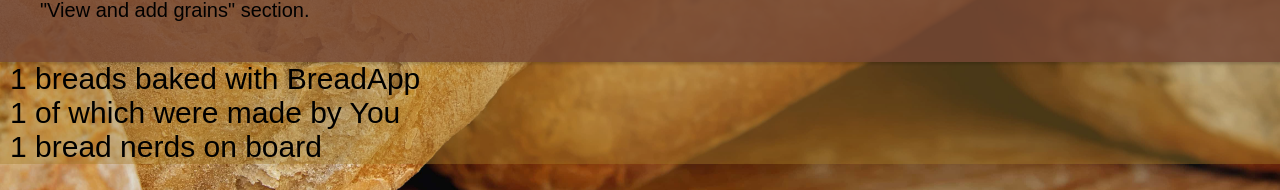
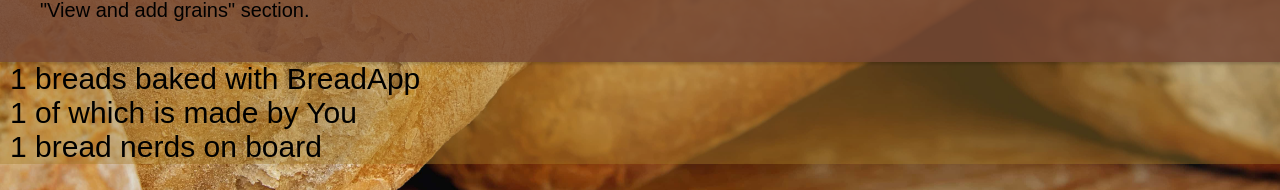
Before and after one commit to lukaszw92/BreadApp, a Django app: page / in a window 1280 px wide. Shown: the part 610-800 px from the top of the page. Run offline with Django 3.2, Linux system fonts and the light colour scheme; a user stored in the database is signed in; tables that the repository leaves empty hold one stand-in row (values such as "Sample post").

Commit message:
If there is one bread stats say 'is' instead of 'were' made

```diff
--- a/templates/index.html
+++ b/templates/index.html
@@ -58,7 +58,6 @@
 {% endblock content %}
 
 
-
 <link href="{% static 'css/style.css' %}" rel="stylesheet">
 <link href="{% static 'css/index_style.css' %}" rel="stylesheet">
 <link href="{% static 'css/form_style.css' %}" rel="stylesheet">
--- a/templates/main.html
+++ b/templates/main.html
@@ -30,8 +30,13 @@
 
     <div class="statistic">{{ all_breads }} breads baked with BreadApp</div>
     {% if user.is_authenticated %}
-    <div class="statistic">{{ user_breads }} of which were made by You </div>
+    {% if user_breads == 1 %}
+    <div class="statistic">{{ user_breads }} of which is made by You </div>
+        {% else %}
+        <div class="statistic">{{ user_breads }} of which were made by You </div>
     {% endif %}
+    {% endif %}
+
         <div class="statistic">{{ users }} bread nerds on board</div>
 
 {% endblock %}
```
